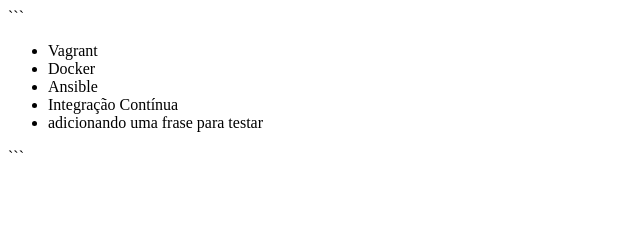
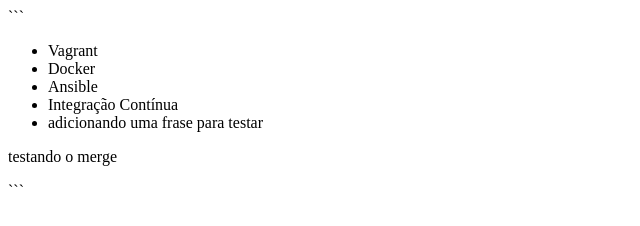
Before and after one commit to MiraByrao/Aula-Alura-Byron, a plain HTML site: page index.html in a window 1280 px wide. Shown: the whole page, without its empty margins (0-640 px from the left). Drawn offline with Linux system fonts and the light colour scheme.

Commit message:
testando o merge

```diff
--- a/index.html
+++ b/index.html
@@ -15,6 +15,9 @@
         <li>Integração Contínua</li>
         <li>adicionando uma frase para testar</li>
     </ul>
+
+    <p>testando o merge</p>
+
 </body>
 
 </html>
```
